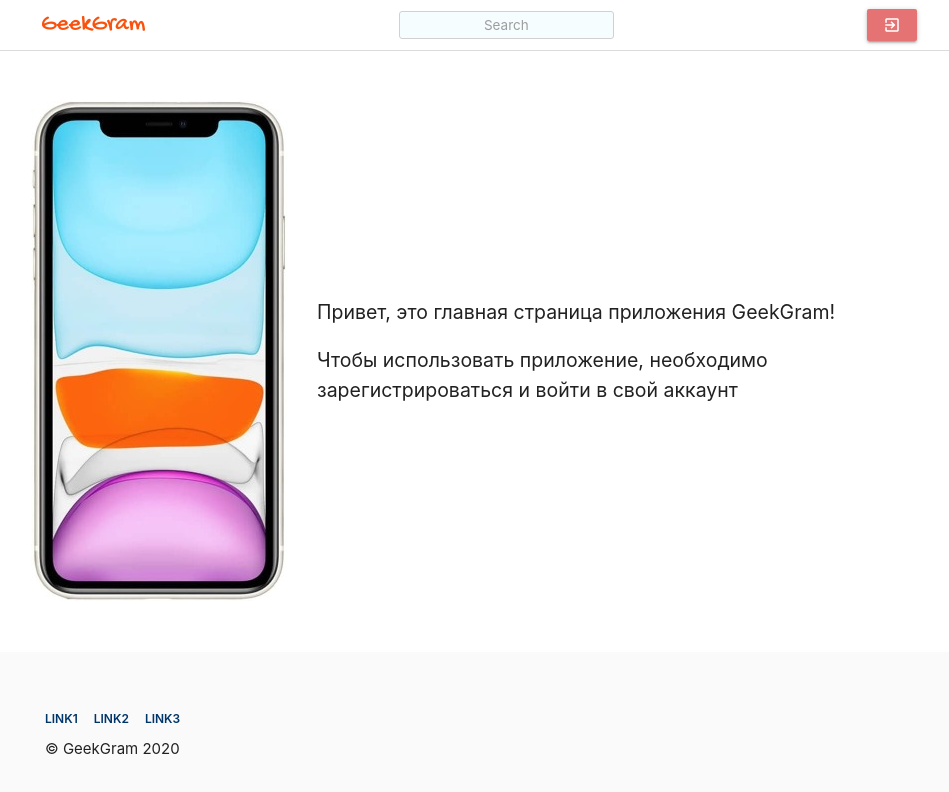
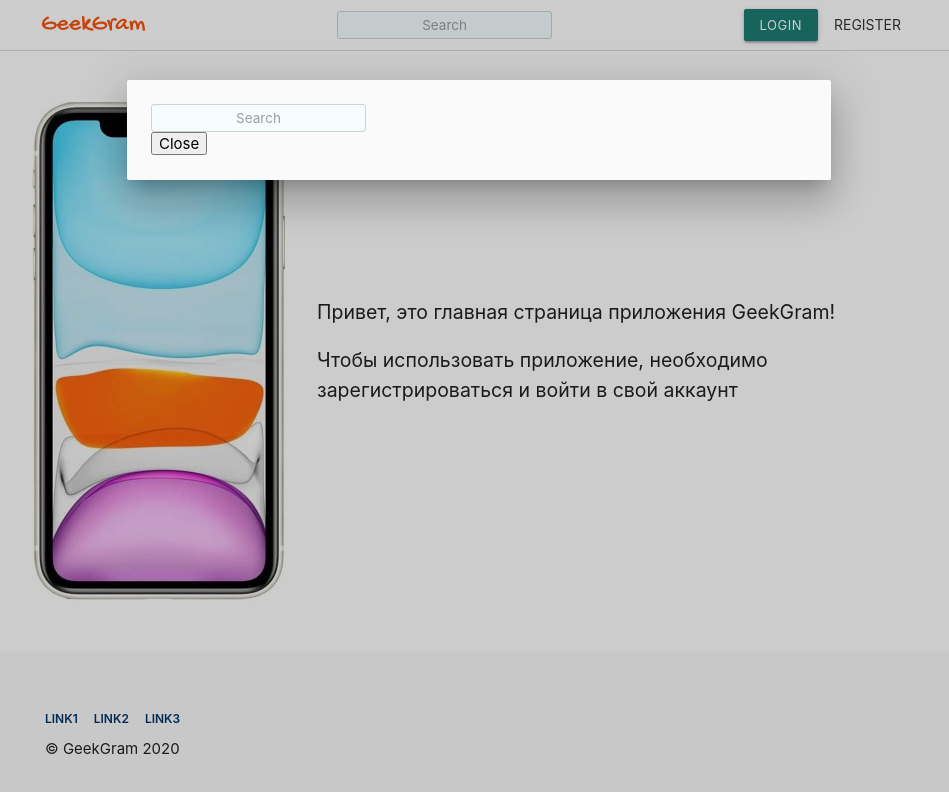
Before and after one commit to dariadia/gb_insta_clone, a Vue app in the folder app/: page / in a window 1280 px wide. Both pictures are taken after a click on the button "LOGIN". Shown: the top 792 px of the page, without its empty margins (161-1110 px from the left). Built offline with nearby package versions, Linux system fonts and the light colour scheme.

Commit message:
[+] набросок модалки, небольшой рефакторинг

```diff
--- a/app/src/components/AccountControl.vue
+++ b/app/src/components/AccountControl.vue
@@ -1,7 +1,7 @@
 <template>
   <div class="accout__control">
     <div v-if="isGuest" class="guest__buttons">
-      <button class="waves-effect waves-light btn-small" v-on:click="login">Login</button>
+      <button class="waves-effect waves-light btn-small" v-on:click="handleClick">Login</button>
       <button class="btn-flat">Register</button>
     </div>
     <div v-if="!isGuest" class="user__buttons">
@@ -13,16 +13,23 @@
 </template>
 
 <script>
-  import { login } from '../vuex/modules/userModule/actions/login';
   import { logout } from '../vuex/modules/userModule/actions/logout';
 
   export default {
+    props: {
+      onClick: Function,
+    },
     computed: {
       isGuest () {
         return this.$store.getters['isGuest']
       }
     },
-    methods: { login, logout }
+    methods: {
+      handleClick() {
+        this.onClick();
+      },
+      logout
+    }
   }
 </script>
 <style>
--- /dev/null
+++ b/app/src/components/ui/Modal.vue
@@ -0,0 +1,60 @@
+<template>
+    <div v-if="show">
+      <div class="modal_overflow"/>
+      <div class="modal__window show">
+        <div class="modal__body">
+          <slot/>
+        </div>
+      </div>
+    </div>
+</template>
+
+<script>
+  export default {
+    name: "modal_window",
+    props: {
+      show: Boolean,
+    },
+    data() {
+      return {
+        modalVisible: this.show,
+      }
+    },
+  }
+</script>
+
+<style scoped lang="scss">
+
+.modal_overflow {
+  position: absolute;
+  width: 100%;
+  height: 100%;
+  top: 0;
+  left: 0;
+  background: black;
+  opacity: 0.2;
+  z-index: 1000;
+}
+
+.modal__window {
+  position: fixed;
+  left: 0;
+  right: 0;
+  background-color: #fafafa;
+  max-height: 70%;
+  width: 55%;
+  margin: auto;
+  overflow-y: auto;
+  border-radius: 2px;
+  will-change: top, opacity;
+  box-shadow: 0 24px 38px 3px rgba(0, 0, 0, 0.14), 0 9px 46px 8px rgba(0, 0, 0, 0.12), 0 11px 15px -7px rgba(0, 0, 0, 0.2);
+  z-index: 1003;
+  display: block;
+  top: 10%;
+  -ms-transform: scaleX(1) scaleY(1);
+
+  .modal__body {
+    padding: 24px;
+  }
+}
+</style>
--- a/app/src/components/SearchButton.vue
+++ b/app/src/components/ui/SearchButton.vue
@@ -18,8 +18,8 @@
 </template>
 
 <script>
-  import { searchClear } from "../vuex/modules/userModule/actions/searchClear";
-  import { searchChange } from "../vuex/modules/userModule/actions/searchChange";
+  import { searchClear } from "../../vuex/modules/userModule/actions/searchClear";
+  import { searchChange } from "../../vuex/modules/userModule/actions/searchChange";
 
   export default {
 
--- a/app/src/layouts/main/_partial/HeaderComponent.vue
+++ b/app/src/layouts/main/_partial/HeaderComponent.vue
@@ -3,20 +3,49 @@
      <div class="container">
        <logo />
        <search-button/>
-       <account-control/>
+       <account-control :onClick="handleToggleModal"/>
      </div>
+
+    <modal :show="showModal">
+      <component v-bind:is="modalBodyComponent" />
+      <button v-on:click="handleToggleModal">Close</button>
+    </modal>
+
   </header>
 </template>
 
 <script>
-  import Logo from '../../../components/Logo';
-  import SearchButton from '../../../components/SearchButton';
+  import Logo from '../../../components/ui/Logo';
+  import SearchButton from '../../../components/ui/SearchButton';
   import AccountControl from '../../../components/AccountControl';
+  import Modal from '../../../components/ui/Modal';
 
   export default {
     name: "HeaderComponent",
+    computed: {
+      /**
+       * динамический компонент
+       * @todo добавить формы авторизации, или регистрации, и заменить эти загрушки
+       **/
+      modalBodyComponent() {
+        return !this.$store.getters['isGuest'] ? AccountControl : SearchButton;
+      }
+    },
+    data() {
+      return {
+        showModal: false,
+      }
+    },
     components: {
-      Logo, SearchButton, AccountControl
+      Logo, SearchButton, AccountControl, Modal
+    },
+    methods: {
+      /**
+       * @todo с вводом формы, расширить функционал, форма должна очищать состояние с закрытием окна!
+       **/
+      handleToggleModal() {
+        this.showModal = !this.showModal;
+      }
     }
   };
 </script>
--- a/app/src/main.js
+++ b/app/src/main.js
@@ -3,9 +3,9 @@ import App from './App.vue';
 import router from "./router";
 import store from "./vuex/store";
 import 'materialize-css/dist/js/materialize.min';
-import { library } from '@fortawesome/fontawesome-svg-core'
-import { faHeart } from '@fortawesome/free-solid-svg-icons'
-import { FontAwesomeIcon } from '@fortawesome/vue-fontawesome'
+import { library } from '@fortawesome/fontawesome-svg-core';
+import { faHeart } from '@fortawesome/free-solid-svg-icons';
+import { FontAwesomeIcon } from '@fortawesome/vue-fontawesome';
 
 Vue.config.productionTip = false;
 
```
Also changed, not shown: app/src/components/HelloWorld.vue (deleted, +0 -58 lines), app/src/components/ui/Logo.vue (renamed from app/src/components/Logo.vue).
